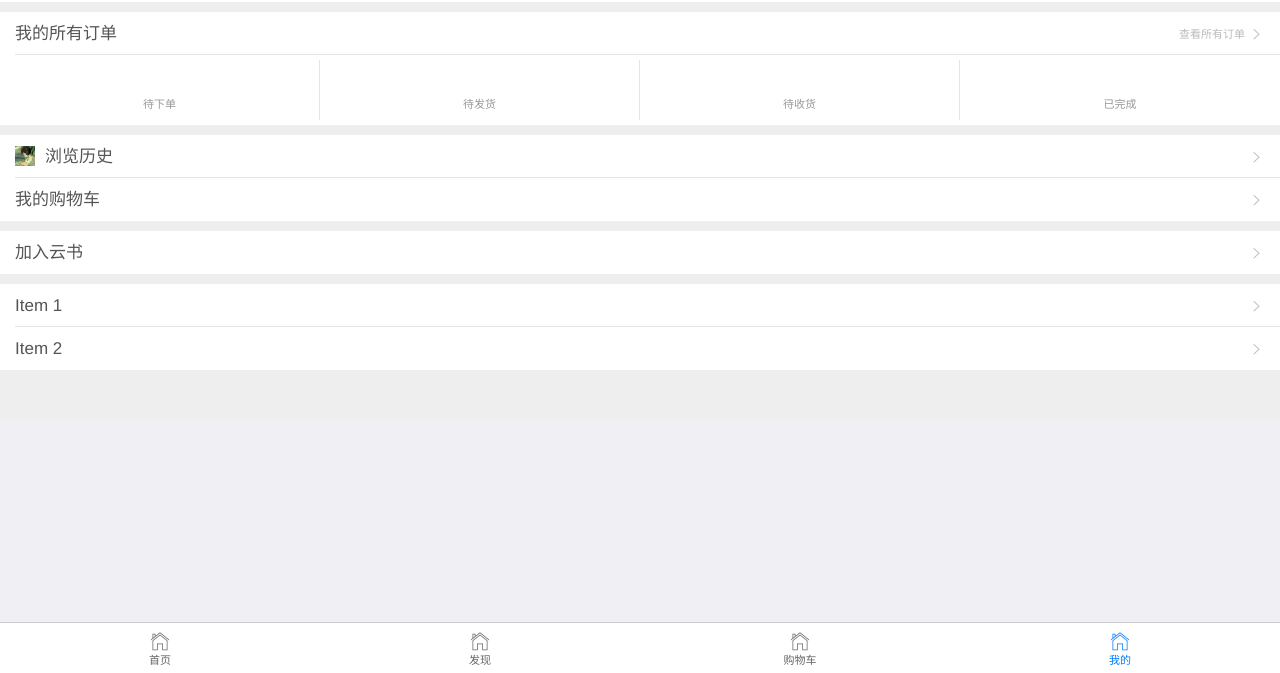
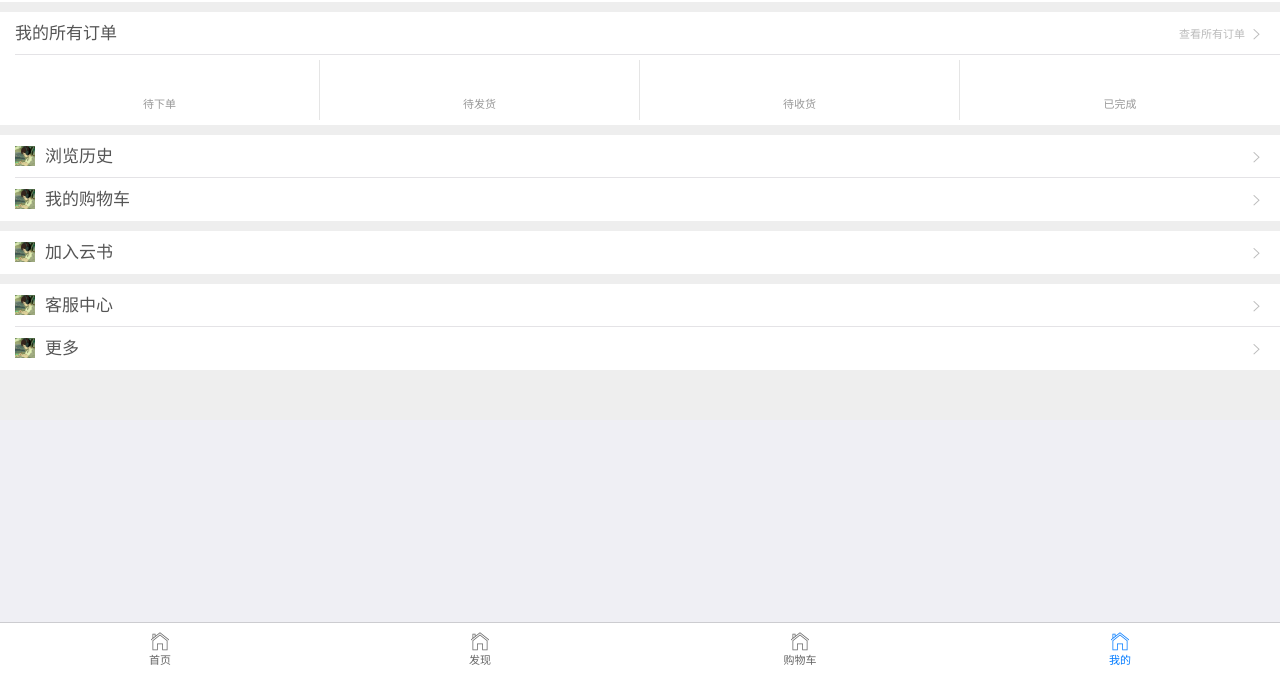
Before and after one commit to chendind/project011, a plain HTML site: page pages/userPage.html in a window 1280 px wide. Shown: the part 127-800 px from the top of the page. Drawn offline with Linux system fonts and the light colour scheme.

Commit message:
基本完成 我的 第一个页面

```diff
--- a/pages/userPage.html
+++ b/pages/userPage.html
@@ -105,12 +105,13 @@
         <ul class="mui-table-view icon-mui-table-view" style="margin-bottom: 10px;">
             <li class="mui-table-view-cell">
                 <a class="mui-navigate-right">
-                    <img class="mui-media-object mui-pull-left icon-img" id="head-img" src="../source/images/rect.jpg">
+                    <img class="mui-media-object mui-pull-left icon-img" src="../source/images/rect.jpg">
                     浏览历史
                 </a>
             </li>
             <li class="mui-table-view-cell">
                 <a class="mui-navigate-right">
+                    <img class="mui-media-object mui-pull-left icon-img" src="../source/images/rect.jpg">
                     我的购物车
                 </a>
             </li>
@@ -118,6 +119,7 @@
         <ul class="mui-table-view" style="margin-bottom: 10px;">
             <li class="mui-table-view-cell">
                 <a class="mui-navigate-right">
+                    <img class="mui-media-object mui-pull-left icon-img" src="../source/images/rect.jpg">
                     加入云书
                 </a>
             </li>
@@ -125,12 +127,14 @@
         <ul class="mui-table-view">
             <li class="mui-table-view-cell">
                 <a class="mui-navigate-right">
-                    Item 1
+                    <img class="mui-media-object mui-pull-left icon-img" src="../source/images/rect.jpg">
+                    客服中心
                 </a>
             </li>
             <li class="mui-table-view-cell">
                 <a class="mui-navigate-right">
-                    Item 2
+                    <img class="mui-media-object mui-pull-left icon-img" src="../source/images/rect.jpg">
+                    更多
                 </a>
             </li>
         </ul>
```
